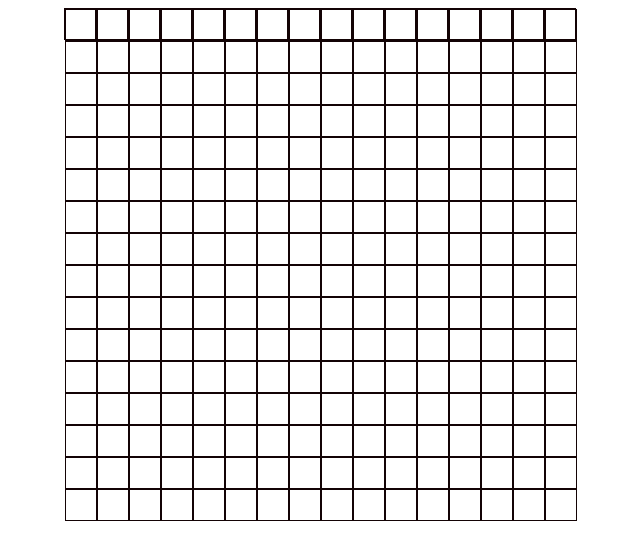
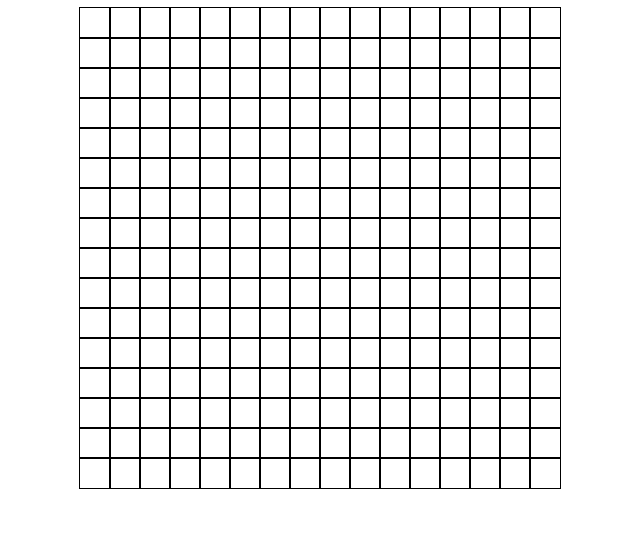
Before and after one commit to reeesist/etch-a-sketch, a plain HTML site: page index.html in a window 1280 px wide. Shown: the whole page, without its empty margins (320-960 px from the left). Drawn offline with Linux system fonts and the light colour scheme.

Commit message:
fixed border thickness

```diff
--- a/index.js
+++ b/index.js
@@ -12,7 +12,7 @@ function makeTable() {
         }
 
         container.appendChild(div);
-        div.classList.add('col');
+        div.classList.add('col', 'col1');
     }
 }
 
--- a/styles.css
+++ b/styles.css
@@ -1,9 +1,10 @@
 .col {
-    border:1px;
+    /* border:1px;
     border-color: rgb(19, 3, 5);
-    border-style: solid;
+    border-style: solid; */
     height: 30px;
     width: 30px;
+    outline: 1px solid;
 }
 
 #container {
```
